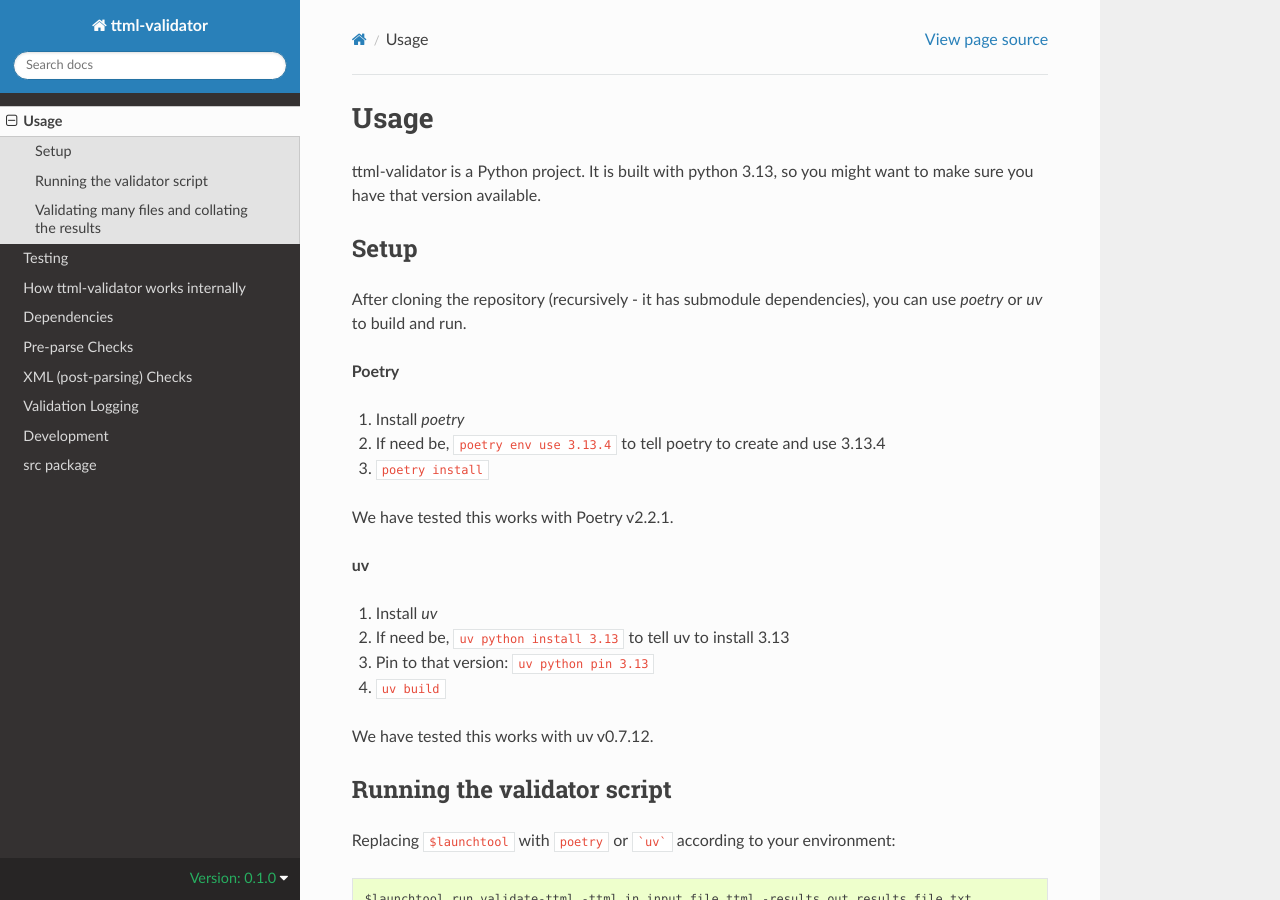
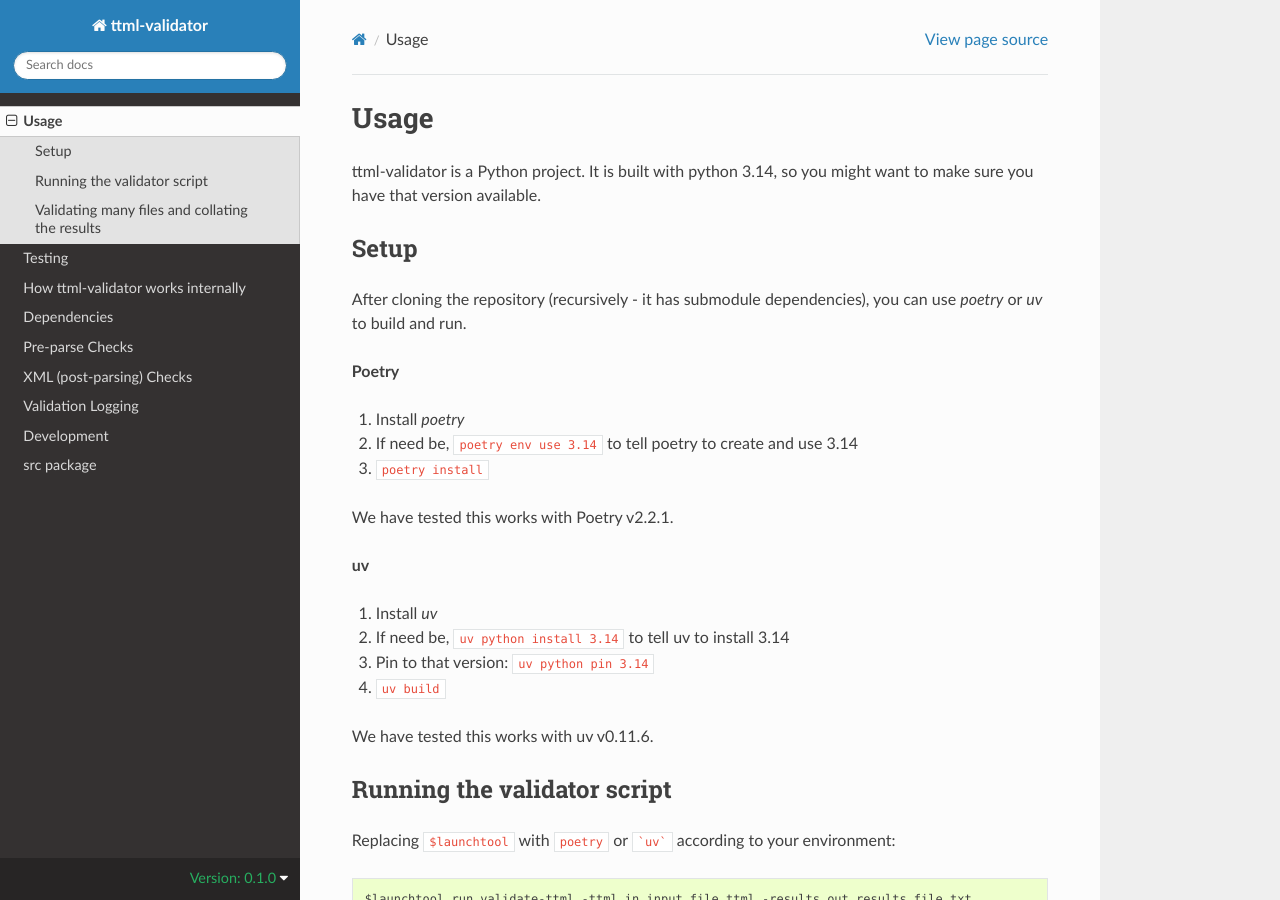
Before and after one commit to bbc/ttml-validator, a Sphinx documentation site: the page built from docs/usage.rst, in a window 1280 px wide and 900 px high. Built offline with Sphinx 7.4.7 and the Read the Docs theme 3.1.0, drawn with Linux system fonts in a browser that asks for light colours.

Commit message:
Update python minimum version to 3.14
Also update dependencies

```diff
--- a/docs/usage.rst
+++ b/docs/usage.rst
@@ -6,7 +6,7 @@
 =====
 
 ttml-validator is a Python project.
-It is built with python 3.13, so you might want to make sure you have that version available.
+It is built with python 3.14, so you might want to make sure you have that version available.
 
 Setup
 -----
@@ -17,7 +17,7 @@
 **Poetry**
 
 1. Install `poetry`
-2. If need be, ``poetry env use 3.13.4`` to tell poetry to create and use 3.13.4
+2. If need be, ``poetry env use 3.14`` to tell poetry to create and use 3.14
 3. ``poetry install``
 
 We have tested this works with Poetry v2.2.1.
@@ -25,11 +25,11 @@
 **uv**
 
 1. Install `uv`
-2. If need be, ``uv python install 3.13`` to tell uv to install 3.13
-3. Pin to that version: ``uv python pin 3.13``
+2. If need be, ``uv python install 3.14`` to tell uv to install 3.14
+3. Pin to that version: ``uv python pin 3.14``
 4. ``uv build``
 
-We have tested this works with uv v0.7.12.
+We have tested this works with uv v0.11.6.
 
 Running the validator script
 ----------------------------
```
Also changed, not shown: README.md (+5 -5 lines), pyproject.toml (+11 -7 lines), 2 other files.
